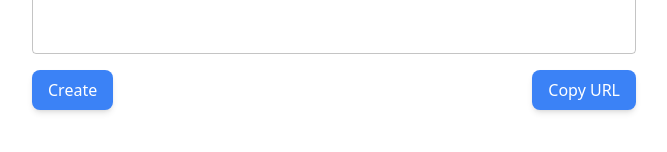
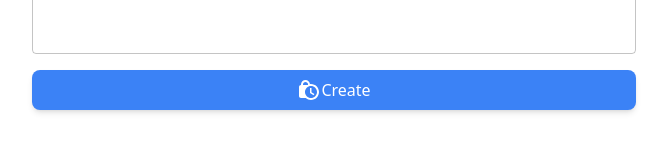
Before and after one commit to ammario/scr, a Next.js app: page / in a window 1280 px wide. Shown: the part 450-602 px from the top of the page, without its empty margins (306-973 px from the left). Built offline with nearby package versions, Linux system fonts and the light colour scheme; a web font is replaced by a local one.

Commit message:
Make button bigger!

```diff
--- a/pages/index.tsx
+++ b/pages/index.tsx
@@ -4,6 +4,7 @@ import Image from "next/image";
 import { Inter } from "@next/font/google";
 import Box from "@mui/material/Box";
 import TextField from "@mui/material/TextField";
+import { Lock, LockClock } from "@mui/icons-material";
 
 const inter = Inter({ subsets: ["latin"] });
 
@@ -56,18 +57,9 @@ export default function Home() {
             multiline
           />
           <div className={"flex justify-between py-4"}>
-            <button className="flex items-center">
-              {/* <Add className="mr-1" /> */}
+            <button className="flex items-center create-button" color="success">
+              <LockClock />
               Create
-            </button>
-
-            <button
-              onClick={() => {
-                navigator.clipboard.writeText(window.location.toString());
-              }}
-            >
-              {/* <CopyAll className="mr-1" /> */}
-              Copy URL
             </button>
           </div>
         </Box>
--- a/styles/globals.css
+++ b/styles/globals.css
@@ -9,6 +9,10 @@ select {
 
 button {
   @apply py-2 px-4 bg-blue-500 text-white rounded-lg shadow-md hover:bg-blue-700 focus:outline-none focus:ring-2 focus:ring-green-400 focus:ring-opacity-75;
+}
+
+.create-button {
+  @apply w-full justify-center;
 }
 
 a {
```
